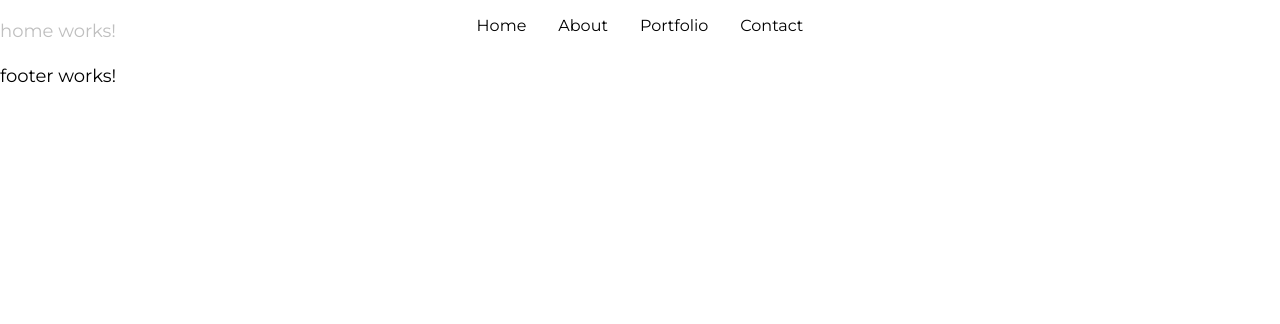
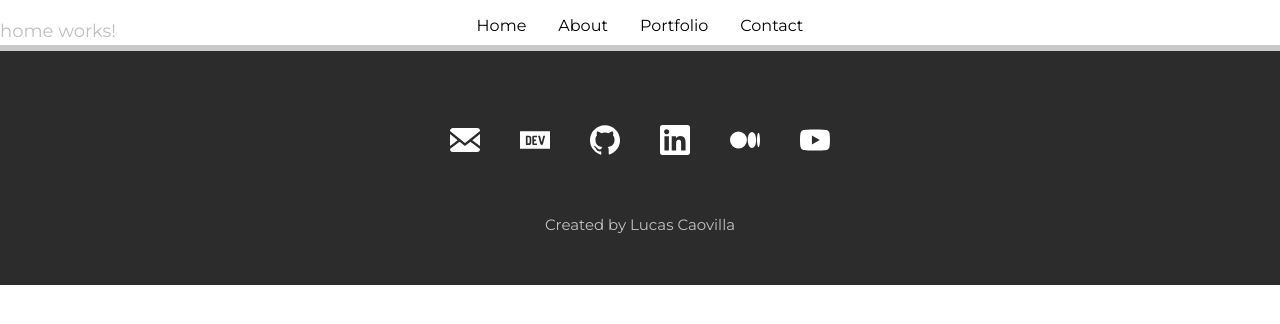
Before and after one commit to lucascaovilla/lucascaovilla-portfolio-front, an Angular app: page / in a window 1280 px wide. Shown: the top 324 px of the page. Built offline with nearby package versions, Linux system fonts and the light colour scheme.

Commit message:
Updating application footer.

```diff
--- a/src/app/public/components/footer/footer.component.html
+++ b/src/app/public/components/footer/footer.component.html
@@ -1 +1,12 @@
-<p>footer works!</p>
+<footer id="footer">
+  <article id="footer__content">
+    @for(contact of contactsList; track contact) {
+      <a [href]="contact['link']" [target]="contact['target']" [rel]="contact['rel']">
+        <img [src]="contact['iconSrc']" [alt]="contact['iconAlt']" class="socialIcon" />
+      </a>
+    }
+  </article>
+  <p id="footer__credits" class="small">
+    Created by Lucas Caovilla
+  </p>
+</footer>
--- a/src/app/public/components/footer/footer.component.scss
+++ b/src/app/public/components/footer/footer.component.scss
@@ -0,0 +1,27 @@
+#footer {
+  display: flex;
+  flex-direction: column;
+  align-items: center;
+  gap: 2.5rem;
+  padding: 5rem 0 3rem;
+  background-color: #2c2c2c;
+  width: 100vw;
+  &__content {
+    display: flex;
+    justify-content: center;
+    gap: 2.5rem;
+    .socialIcon {
+      height: 30px;
+      width: 30px;
+    }
+  }
+  &__credits {
+    color: #c2c2c2;
+  }
+  @media screen and (max-width: 767px) {
+    &__content {
+      display: grid;
+      grid-template-columns: auto auto auto;
+    }
+  }
+}
--- a/src/app/public/components/footer/footer.component.ts
+++ b/src/app/public/components/footer/footer.component.ts
@@ -8,5 +8,63 @@ import { Component } from '@angular/core';
   styleUrl: './footer.component.scss'
 })
 export class FooterComponent {
+  contactsList: any[] = [
+    {
+      "link": "mailto:lucasgrisac@gmail.com",
+      "target": "",
+      "rel": "",
+      "iconSrc": "../../../../assets/icons/socials/envelope.svg",
+      "iconAlt": "email",
+    },
+    {
+      "link": "https://dev.to",
+      "target": "_blank",
+      "rel": "noopener noreferrer",
+      "iconSrc": "../../../../assets/icons/socials/devdotto.svg",
+      "iconAlt": "Dev.to",
+    },
+    {
+      "link": "https://github.com/lucascaovilla",
+      "target": "_blank",
+      "rel": "noopener noreferrer",
+      "iconSrc": "../../../../assets/icons/socials/github.svg",
+      "iconAlt": "GitHub",
+    },
+    {
+      "link": "https://www.linkedin.com/in/lucasgcaovilla",
+      "target": "_blank",
+      "rel": "noopener noreferrer",
+      "iconSrc": "../../../../assets/icons/socials/linkedin.svg",
+      "iconAlt": "LinkedIn",
+    },
+    {
+      "link": "https://medium.com/@lucascaovilla",
+      "target": "_blank",
+      "rel": "noopener noreferrer",
+      "iconSrc": "../../../../assets/icons/socials/medium.svg",
+      "iconAlt": "Medium",
+    },
+    {
+      "link": "https://www.youtube.com/@lucascaovilla",
+      "target": "_blank",
+      "rel": "noopener noreferrer",
+      "iconSrc": "../../../../assets/icons/socials/youtube.svg",
+      "iconAlt": "YouTube",
+    }
 
+
+
+
+
+
+
+
+
+
+
+
+
+
+
+  ]
 }
```
